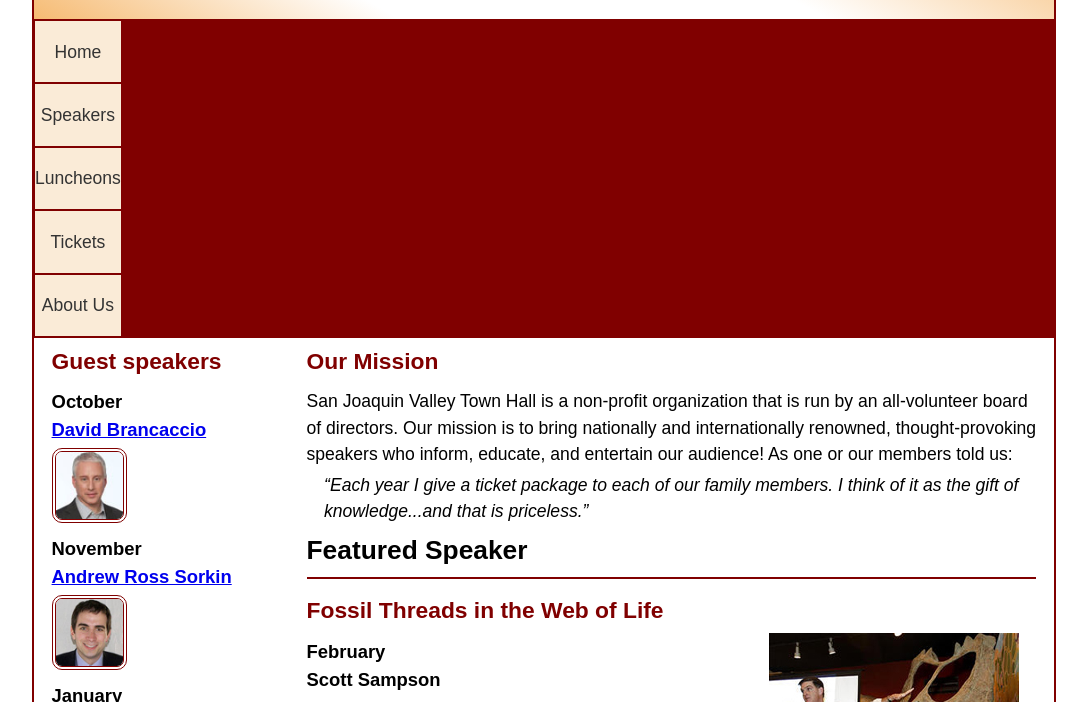
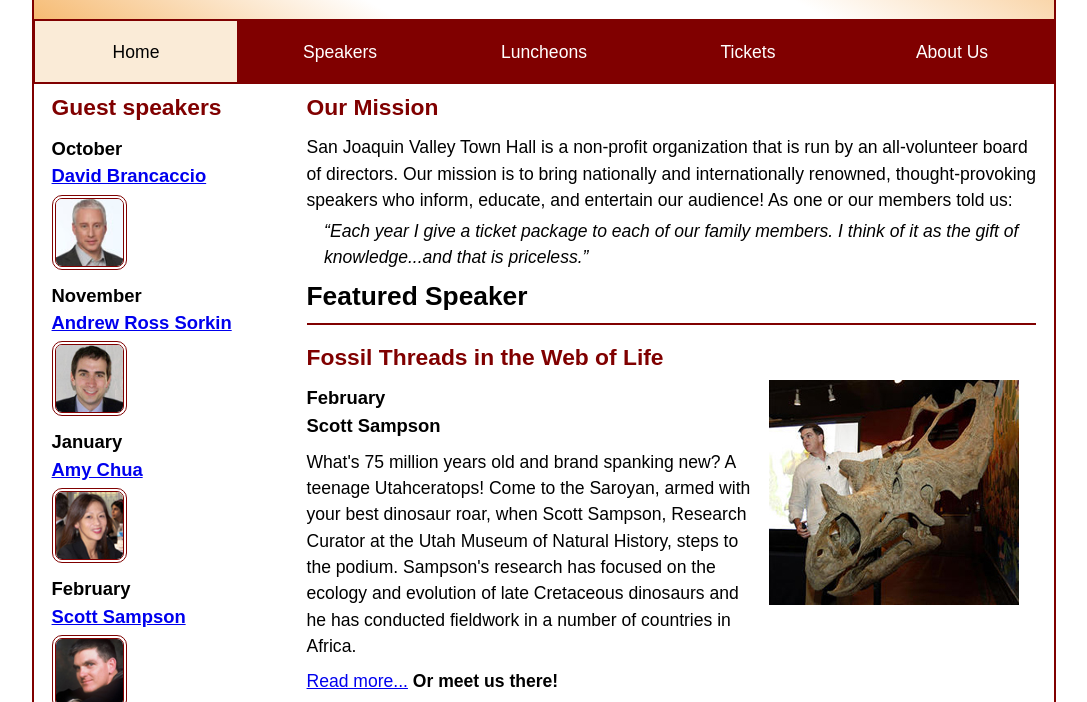
Before and after one commit to TheGhostyBear/ch07exercise1, a plain HTML site: page index.html in a window 1280 px wide. Shown: the part 98-800 px from the top of the page, without its empty margins (96-1183 px from the left). Drawn offline with Linux system fonts and the light colour scheme.

Commit message:
Fixed navbar class formating after textbook review and code review

```diff
--- a/index.html
+++ b/index.html
@@ -16,7 +16,7 @@
 	</header>
 	<nav class="navbar">
 		<ul>
-			<li><a class="navbar">Home</a></li>
+			<li><a class="current">Home</a></li>
 			<li><a href="#">Speakers</a></li>
 			<li><a href="#">Luncheons</a></li>
 			<li><a href="#">Tickets</a></li>
--- a/styles/main.css
+++ b/styles/main.css
@@ -4,7 +4,7 @@
 	--gradient-color: #f6bb73;
 	--light-color: white;
 	--midcolor: antiquewhite;
-	--dark-color: #333;
+	--dark-color: black;
 }
 
 /* reset */
@@ -70,39 +70,35 @@ header {
 
 /* the styles for the navbar */
 .navbar {
+	background-color: var(--accent-color);
+}
+
+.navbar ul {
+	list-style: none;
+	margin: 0;
+	padding: 0;
 	display: flex;
 	flex-wrap: wrap;
-	& li {
+}
+
+.navbar li {
 	flex-basis: 20%;
 	text-align: center;
 }
-	background-color: var(--accent-color);
-	& a {
-		margin-top: 0px;
-		margin-left: 1px;
-		margin-right: 1px;
-		margin-bottom: 2px;
-		color: white;
+
+.navbar a {
+	display: block;
+	padding: 1em;
+	margin: 0 1px 2px 1px;
 	text-decoration: none;
-		padding: 1em 0;
-		display: block;
-		text-align: center;
-		&:hover {
+	color: var(--light-color);
+}
+
+.navbar a:hover,
+.navbar a:focus,
+.navbar a.current {
 	background-color: var(--midcolor);
 	color: var(--dark-color);
-		}
-		:focus {
-			background-color: var(--midcolor);
-			color: var(--dark-color);
-		}
-		background-color: var(--midcolor);
-		color: var(--dark-color);
-	}
-	& ul {
-		list-style: none;
-		padding: 0;
-		margin: 0;
-	}
 }
 
 main {
```
Lines whose indentation alone changed are shown as unchanged.
